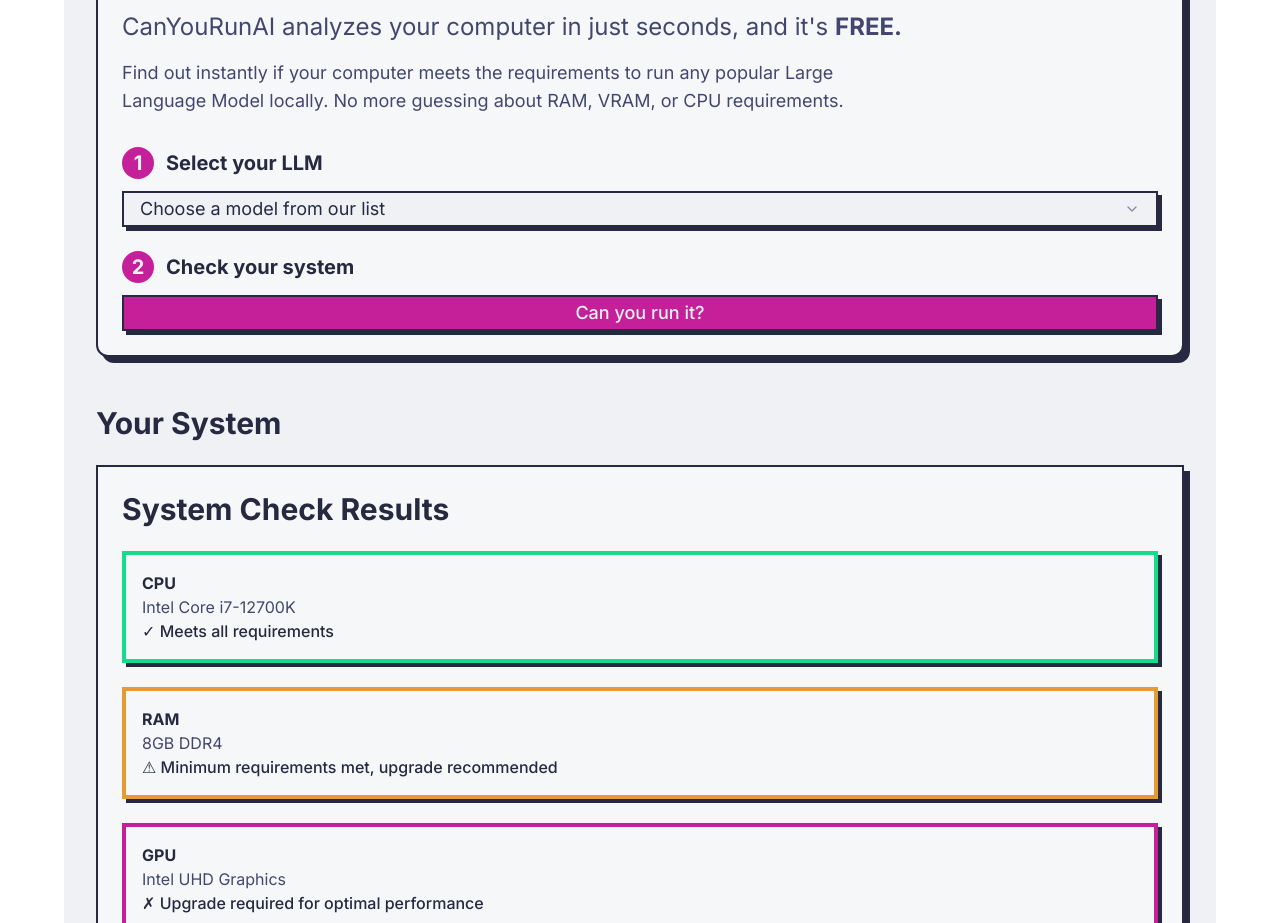
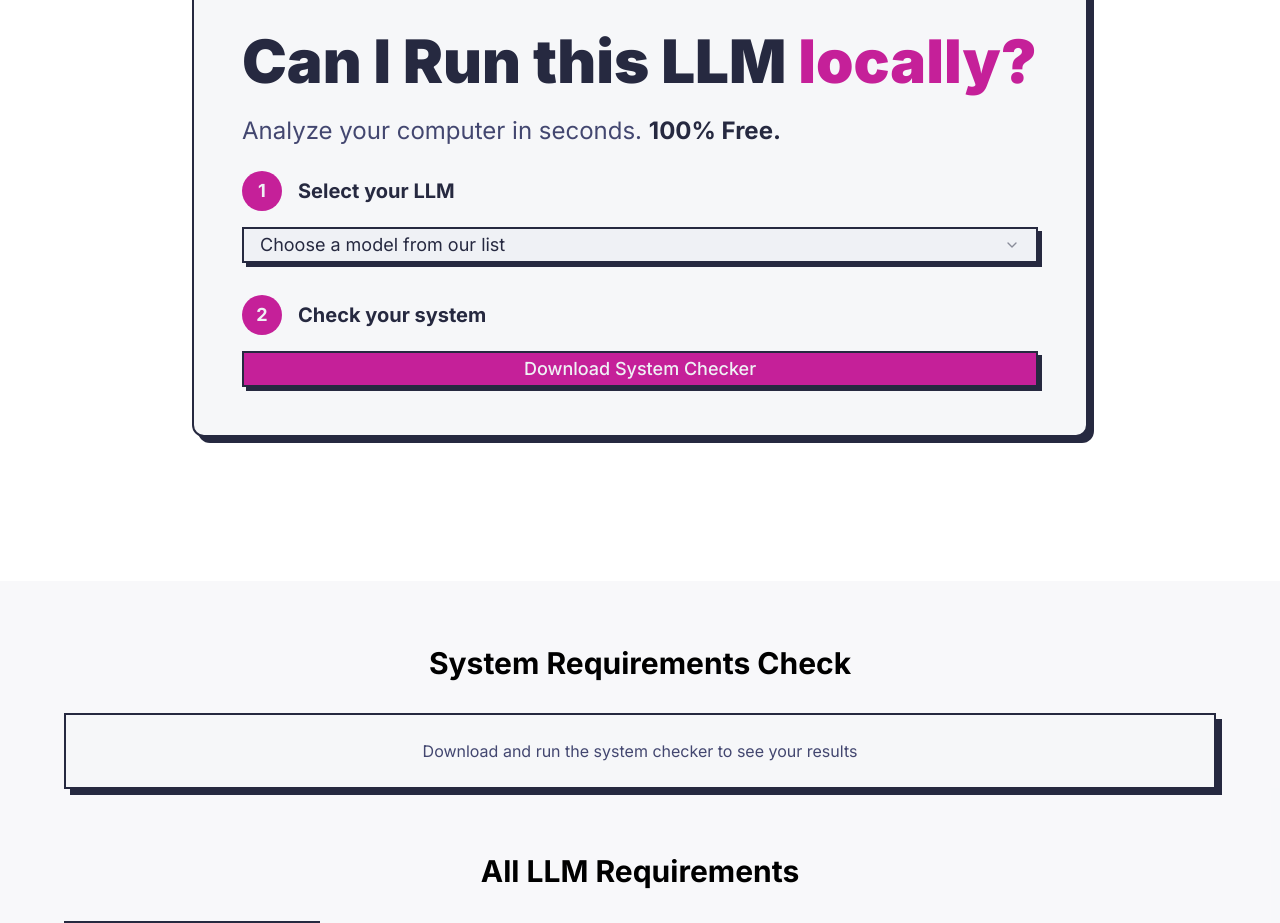
Before and after one commit to devonjhills/CanYouRunAI, a Next.js app: page / in a window 1280 px wide. Shown: the part 229-1152 px from the top of the page. Built offline with nearby package versions, Linux system fonts and the light colour scheme.

Commit message:
Enhance system checker with dynamic model selection and system info display

```diff
--- a/app/components/Footer.tsx
+++ b/app/components/Footer.tsx
@@ -3,7 +3,7 @@
 
 export const Footer = () => {
   return (
-    <footer className="neo-brutalist-box bg-[hsl(var(--background))] p-4 mt-8 border border-[hsl(var(--border))]">
+    <footer className="bg-[hsl(var(--background))] p-4 mt-8 border border-[hsl(var(--border))]">
       <div className="max-w-6xl mx-auto grid grid-cols-1 md:grid-cols-3 gap-8">
         <div>
           <h3 className="font-bold text-lg mb-4 text-[hsl(var(--foreground))]">
--- a/app/components/Header.tsx
+++ b/app/components/Header.tsx
@@ -5,7 +5,7 @@
 
 export const Header = () => {
   return (
-    <header className="neo-brutalist-box bg-background p-4 mb-8">
+    <header className="bg-background p-4 mb-8">
       <nav className="max-w-6xl mx-auto flex justify-between items-center">
         <Link href="/" className="neo-hover text-foreground">
           <Image
--- a/app/components/SystemChecker.tsx
+++ b/app/components/SystemChecker.tsx
@@ -1,36 +1,111 @@
+"use client";
+
 import React from "react";
+import { LLMModel } from "@/app/data/llm-models";
 
-export const SystemChecker = () => {
+interface SystemInfo {
+  CPU: string;
+  RAM: string;
+  GPU: string;
+  VRAM: string;
+  OS: string;
+}
+
+interface SystemCheckerProps {
+  systemInfo?: SystemInfo;
+  selectedModel?: LLMModel;
+}
+
+export const SystemChecker = ({ systemInfo, selectedModel }: SystemCheckerProps) => {
+  if (!systemInfo || !selectedModel) {
+    return (
+      <div className="neo-card mb-8 p-6">
+        <p className="text-muted-foreground text-center">
+          Download and run the system checker to see your results
+        </p>
+      </div>
+    );
+  }
+
+  const getComparisonStatus = (type: 'CPU' | 'RAM' | 'GPU' | 'VRAM') => {
+    // This is a simple comparison - you might want to make this more sophisticated
+    switch (type) {
+      case 'RAM':
+        const userRam = parseFloat(systemInfo.RAM);
+        const reqRam = parseFloat(selectedModel.requirements.ram.split('GB')[0]);
+        if (userRam >= reqRam * 1.5) return "✓";
+        if (userRam >= reqRam) return "⚠";
+        return "✗";
+      case 'VRAM':
+        const userVram = parseFloat(systemInfo.VRAM);
+        const reqVram = selectedModel.requirements.gpu.includes('GB')
+          ? parseFloat(selectedModel.requirements.gpu.split('GB')[0])
+          : 0;
+        if (userVram >= reqVram) return "✓";
+        if (userVram >= reqVram * 0.75) return "⚠";
+        return "✗";
+      default:
+        return "ℹ";
+    }
+  };
+
+  const getStatusColor = (status: string) => {
+    switch (status) {
+      case "✓": return "border-green-500";
+      case "⚠": return "border-yellow-500";
+      case "✗": return "border-red-500";
+      default: return "border-blue-500";
+    }
+  };
+
   return (
-    <div className="neo-card mb-8">
-      <h2 className="text-2xl md:text-3xl font-bold mb-6 text-foreground">
-        System Check Results
-      </h2>
-      <div className="space-y-6">
-        {/* CPU Check */}
-        <div className="neo-brutalist-shadow-sm p-4 border-4 border-chart-4">
-          <h3 className="font-bold text-foreground">CPU</h3>
-          <p className="text-muted-foreground">Intel Core i7-12700K</p>
-          <p className="font-medium">✓ Meets all requirements</p>
+    <div className="neo-card mb-8 p-6">
+      <div className="grid grid-cols-1 md:grid-cols-2 gap-6">
+        {/* Your System */}
+        <div className="space-y-4">
+          <h3 className="text-xl font-bold">Your System</h3>
+          <div className="space-y-3">
+            {Object.entries(systemInfo).map(([key, value]) => (
+              <div
+                key={key}
+                className={`neo-brutalist-shadow-sm p-4 border-4 ${getStatusColor(getComparisonStatus(key as any))}`}
+              >
+                <h4 className="font-bold text-foreground">{key}</h4>
+                <p className="text-muted-foreground">{value}</p>
+                <p className="font-medium">
+                  {getComparisonStatus(key as any)} {" "}
+                  {key === 'RAM' && getComparisonStatus('RAM') === "⚠" && "Minimum requirements met"}
+                  {key === 'RAM' && getComparisonStatus('RAM') === "✓" && "Exceeds requirements"}
+                  {key === 'RAM' && getComparisonStatus('RAM') === "✗" && "Below requirements"}
+                </p>
+              </div>
+            ))}
+          </div>
         </div>
 
-        {/* RAM Check */}
-        <div className="neo-brutalist-shadow-sm p-4 border-4 border-chart-3">
-          <h3 className="font-bold text-foreground">RAM</h3>
-          <p className="text-muted-foreground">8GB DDR4</p>
-          <p className="font-medium">
-            ⚠ Minimum requirements met, upgrade recommended
-          </p>
+        {/* Model Requirements */}
+        <div className="space-y-4">
+          <h3 className="text-xl font-bold">{selectedModel.name} Requirements</h3>
+          <div className="space-y-3">
+            <div className="neo-brutalist-shadow-sm p-4 border-4 border-primary/30">
+              <h4 className="font-bold">CPU</h4>
+              <p className="text-muted-foreground">{selectedModel.requirements.cpu}</p>
+            </div>
+            <div className="neo-brutalist-shadow-sm p-4 border-4 border-primary/30">
+              <h4 className="font-bold">RAM</h4>
+              <p className="text-muted-foreground">{selectedModel.requirements.ram}</p>
+            </div>
+            <div className="neo-brutalist-shadow-sm p-4 border-4 border-primary/30">
+              <h4 className="font-bold">GPU</h4>
+              <p className="text-muted-foreground">{selectedModel.requirements.gpu}</p>
+            </div>
+          </div>
         </div>
+      </div>
 
-        {/* GPU Check */}
-        <div className="neo-brutalist-shadow-sm p-4 border-4 border-chart-1">
-          <h3 className="font-bold text-foreground">GPU</h3>
-          <p className="text-muted-foreground">Intel UHD Graphics</p>
-          <p className="font-medium">
-            ✗ Upgrade required for optimal performance
-          </p>
-        </div>
+      <div className="mt-6 p-4 bg-muted/30 rounded-lg">
+        <h4 className="font-bold mb-2">Notes</h4>
+        <p className="text-muted-foreground">{selectedModel.requirements.notes}</p>
       </div>
     </div>
   );
--- a/app/page.tsx
+++ b/app/page.tsx
@@ -1,3 +1,5 @@
+"use client";
+
 import { SystemRequirements } from "./components/SystemRequirements";
 import { SystemChecker } from "./components/SystemChecker";
 import { Button } from "@/components/ui/button";
@@ -10,37 +12,62 @@
 } from "@/components/ui/select";
 import { Card } from "@/components/ui/card";
 import { llmModels } from "@/app/data/llm-models";
+import { useEffect, useState } from 'react';
+import { useSearchParams } from 'next/navigation';
+import { LLMModel } from "@/app/data/llm-models";
 
 export default function Home() {
+  const [systemInfo, setSystemInfo] = useState(null);
+  const [selectedModel, setSelectedModel] = useState<LLMModel | undefined>();
+  const searchParams = useSearchParams();
+  const sessionId = searchParams.get('session');
+
+  useEffect(() => {
+    if (sessionId) {
+      // Fetch system info when session ID is present
+      fetch(`/api/system-check?session=${sessionId}`)
+        .then(res => res.json())
+        .then(data => {
+          if (data.success) {
+            setSystemInfo(data.systemInfo);
+          }
+        })
+        .catch(console.error);
+    }
+  }, [sessionId]);
+
+  const handleModelSelect = (modelId: string) => {
+    const model = llmModels.find(m => m.id === modelId);
+    setSelectedModel(model);
+  };
+
   const WINDOWS_EXE_URL =
-    "https://github.com/YOUR_USERNAME/YOUR_REPO/releases/download/v1.0.0/system-checker.exe";
+    "https://github.com/devonjhills/CanYouRunAI/releases/download/v1.0.0/CanYouRunAI.exe";
+
   return (
-    <div className="p-6 md:p-8 max-w-6xl mx-auto bg-background text-foreground">
-      <Card className="neo-card mb-12 space-y-8">
+    <div className="min-h-screen">
+      {/* Hero Section */}
+      <section className="py-16 md:py-24 px-6">
+        <Card className="neo-card max-w-4xl mx-auto mb-12 p-8 md:p-12">
+          <div className="space-y-6">
+            <h1 className="text-4xl md:text-6xl font-black leading-tight">
+              Can I Run this LLM <span className="text-primary">locally?</span>
+            </h1>
+            <p className="text-xl md:text-2xl text-muted-foreground">
+              Analyze your computer in seconds. <span className="font-bold text-foreground">100% Free.</span>
+            </p>
+
+            {/* Action Steps */}
+            <div className="mt-12 space-y-8">
+              {/* Step 1 */}
               <div className="space-y-4">
-          <h1 className="text-4xl md:text-5xl font-black">
-            Can I Run this LLM locally?
-          </h1>
-          <p className="text-lg md:text-2xl text-muted-foreground max-w-4xl">
-            CanYouRunAI analyzes your computer in just seconds, and it&apos;s{" "}
-            <b>FREE.</b>
-          </p>
-          <p className="text-base md:text-lg text-muted-foreground max-w-3xl leading-relaxed">
-            Find out instantly if your computer meets the requirements to run
-            any popular Large Language Model locally. No more guessing about
-            RAM, VRAM, or CPU requirements.
-          </p>
-        </div>
-
-        <div className="space-y-6">
-          <div className="space-y-3">
-            <div className="flex items-center gap-3 text-lg md:text-xl font-bold text-foreground">
-              <span className="flex items-center justify-center w-8 h-8 rounded-full bg-primary text-primary-foreground">
+                <div className="flex items-center gap-4">
+                  <span className="flex items-center justify-center w-10 h-10 rounded-full bg-primary text-primary-foreground font-bold text-lg">
                     1
                   </span>
-              Select your LLM
+                  <h2 className="text-xl font-bold">Select your LLM</h2>
                 </div>
-            <Select>
+                <Select onValueChange={handleModelSelect}>
                   <SelectTrigger className="neo-input w-full p-4 text-lg">
                     <SelectValue placeholder="Choose a model from our list" />
                   </SelectTrigger>
@@ -54,37 +81,48 @@
                 </Select>
               </div>
 
-          <div className="space-y-3">
-            <div className="flex items-center gap-3 text-lg md:text-xl font-bold text-foreground">
-              <span className="flex items-center justify-center w-8 h-8 rounded-full bg-primary text-primary-foreground">
+              {/* Step 2 */}
+              <div className="space-y-4">
+                <div className="flex items-center gap-4">
+                  <span className="flex items-center justify-center w-10 h-10 rounded-full bg-primary text-primary-foreground font-bold text-lg">
                     2
                   </span>
-              Check your system
+                  <h2 className="text-xl font-bold">Check your system</h2>
                 </div>
-            <Button asChild className="neo-button w-full text-lg">
+                <Button asChild className="neo-button w-full text-lg py-6">
                   <a href={WINDOWS_EXE_URL} download>
-                Can you run it?
+                    Download System Checker
                   </a>
                 </Button>
               </div>
             </div>
+          </div>
         </Card>
+      </section>
 
-      <div className="space-y-12">
-        <div>
-          <h2 className="text-2xl md:text-3xl font-bold mb-6 text-foreground">
-            Your System
+      {/* Results Section */}
+      <section className="bg-muted/30 py-16 px-6">
+        <div className="max-w-6xl mx-auto space-y-16">
+          {/* System Info */}
+          <div className="space-y-6">
+            <h2 className="text-3xl font-bold text-center mb-8">
+              System Requirements Check
             </h2>
-          <SystemChecker />
+            <SystemChecker
+              systemInfo={systemInfo}
+              selectedModel={selectedModel}
+            />
           </div>
 
-        <div>
-          <h2 className="text-2xl md:text-3xl font-bold mb-6 text-foreground">
-            Model Requirements
+          {/* Model Requirements */}
+          <div className="space-y-6">
+            <h2 className="text-3xl font-bold text-center mb-8">
+              All LLM Requirements
             </h2>
             <SystemRequirements />
           </div>
         </div>
+      </section>
     </div>
   );
 }
```
Also changed, not shown: 1 other file (tests, documents, lock files or other folders). Lines whose indentation alone changed are shown as unchanged.
